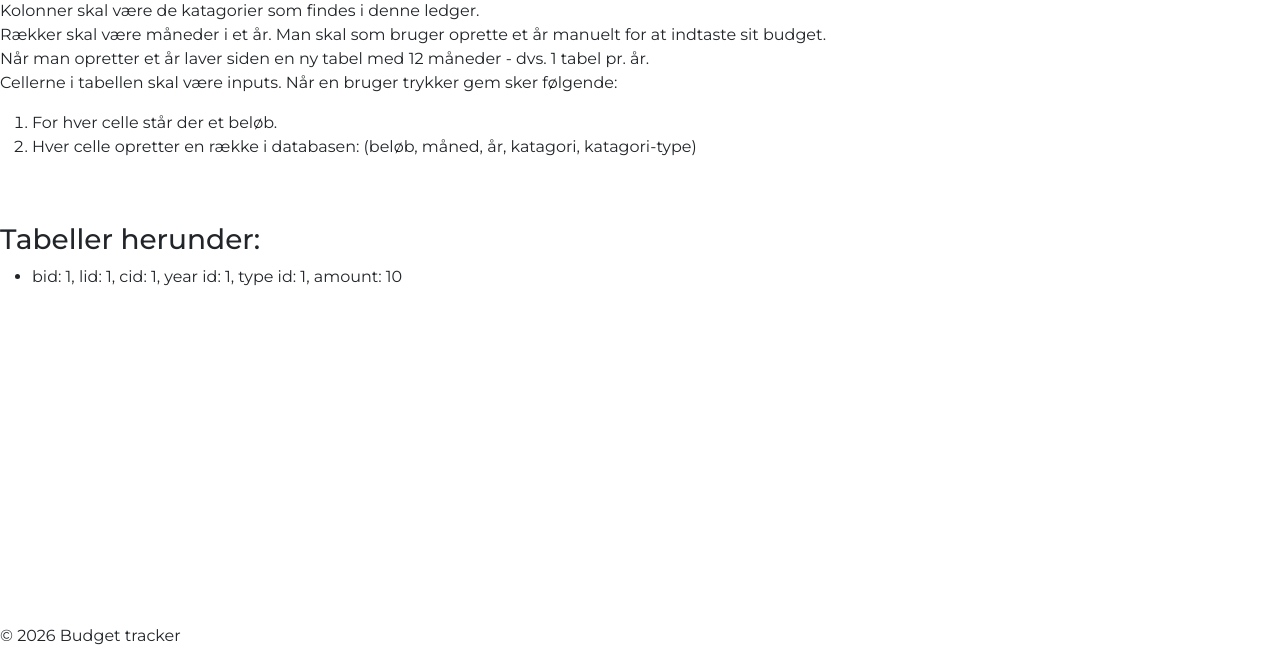
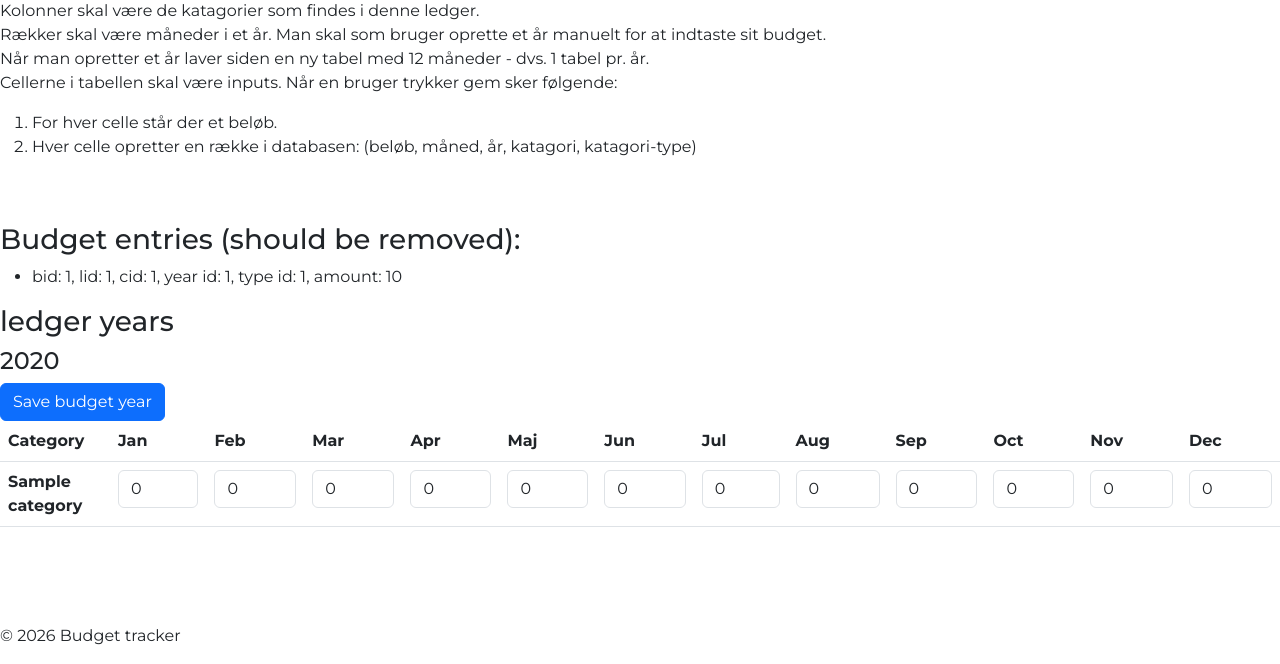
Before and after one commit to pgh911/DIS-project-group-47, a Flask app: template templates/pages/budget.html in a window 1280 px wide. Shown: the part 256-920 px from the top of the page. Run offline with Flask 3, Linux system fonts and the light colour scheme; the template is opened without the code that fills it: most values are stand-ins (such as "Sample title", 1, 10 or a date in 2020); lists and menus that the app fills with data are empty.

Commit message:
added tables for budgetting

```diff
--- a/controllers/ledger.py
+++ b/controllers/ledger.py
@@ -72,4 +72,5 @@ def budget(LedgerId):
 
     budget = list_budget_entries(LedgerId)
     budget_years = list_budget_years(LedgerId)
-    return render_template('pages/budget.html', ledger=ledger, budget=budget, budget_years=budget_years)
+    categories = list_categories(LedgerId)
+    return render_template('pages/budget.html', ledger=ledger, budget=budget, budget_years=budget_years, categories=categories)
--- a/models/budget.py
+++ b/models/budget.py
@@ -2,8 +2,8 @@ from database import db_connection
 import json
 
 class LedgerYear:
-    def __init__(self, type_id, ledger_year, lid):
-        self.type_id = type_id
+    def __init__(self, year_id, ledger_year, lid):
+        self.year_id = year_id
         self.ledger_year = ledger_year
         self.lid = lid
 
@@ -29,7 +29,7 @@ def list_budget_years(lid):
     budget_years = []
     for entry in db_budget_years:
         budget_years.append(LedgerYear(
-            type_id=entry['type_id'],
+            year_id=entry['year_id'],
             ledger_year=entry['ledger_year'],
             lid=entry['lid']
         ))
--- a/templates/components/budget/year_table.html
+++ b/templates/components/budget/year_table.html
@@ -1,5 +1,68 @@
-{% macro year_table(ledger_year, budget_entry) %}
+{% macro year_table(ledger_year, budget_entries, categories) %}
 <div>
-    {{ledger_year.ledger_year}}
+	<h4>{{ledger_year.ledger_year}}</h4>
+    <button class="btn btn-primary">Save budget year</button>
+	<table class="table">
+		<thead>
+			<tr>
+                <th scope="col">Category</th>
+				<th scope="col">Jan</th>
+				<th scope="col">Feb</th>
+				<th scope="col">Mar</th>
+				<th scope="col">Apr</th>
+				<th scope="col">Maj</th>
+				<th scope="col">Jun</th>
+				<th scope="col">Jul</th>
+				<th scope="col">Aug</th>
+				<th scope="col">Sep</th>
+				<th scope="col">Oct</th>
+				<th scope="col">Nov</th>
+				<th scope="col">Dec</th>
+			</tr>
+		</thead>
+        <tbody>
+            {% for c in categories %}
+            <tr>
+                <th scope="row">{{ c.category_name }}</th>
+				<th>
+                    <input class="form-control" type="number" value="0">
+                </th>
+				<th>
+                    <input class="form-control" type="number" value="0">
+                </th>
+				<th>
+                    <input class="form-control" type="number" value="0">
+                </th>
+				<th>
+                    <input class="form-control" type="number" value="0">
+                </th>
+				<th>
+                    <input class="form-control" type="number" value="0">
+                </th>
+				<th>
+                    <input class="form-control" type="number" value="0">
+                </th>
+				<th>
+                    <input class="form-control" type="number" value="0">
+                </th>
+				<th>
+                    <input class="form-control" type="number" value="0">
+                </th>
+				<th>
+                    <input class="form-control" type="number" value="0">
+                </th>
+				<th>
+                    <input class="form-control" type="number" value="0">
+                </th>
+				<th>
+                    <input class="form-control" type="number" value="0">
+                </th>
+				<th>
+                    <input class="form-control" type="number" value="0">
+                </th>
+            </tr>
+            {% endfor %}
+        </tbody>
+	</table>
 </div>
 {% endmacro%}
--- a/templates/pages/budget.html
+++ b/templates/pages/budget.html
@@ -26,7 +26,9 @@
 		</p>
 		<br><br>
 		<div>
-			<h3>Tabeller herunder:</h3>
+			<h3>
+				Budget entries (should be removed):
+			</h3>
 			<ul>
 				{% for entry in budget %}
 				<li>
@@ -39,6 +41,17 @@
 				</li>
 				{% endfor %}
 			</ul>
+			<h3>
+				ledger years
+			</h3>
+			{% from "components/budget/year_table.html" import year_table %}
+			<div>
+				{% for b in budget_years %}
+
+						{{ year_table(b, budget, categories) }}
+
+				{% endfor %}
+			</div>
 		</div>
 	</section>
 {% endblock %}
```
